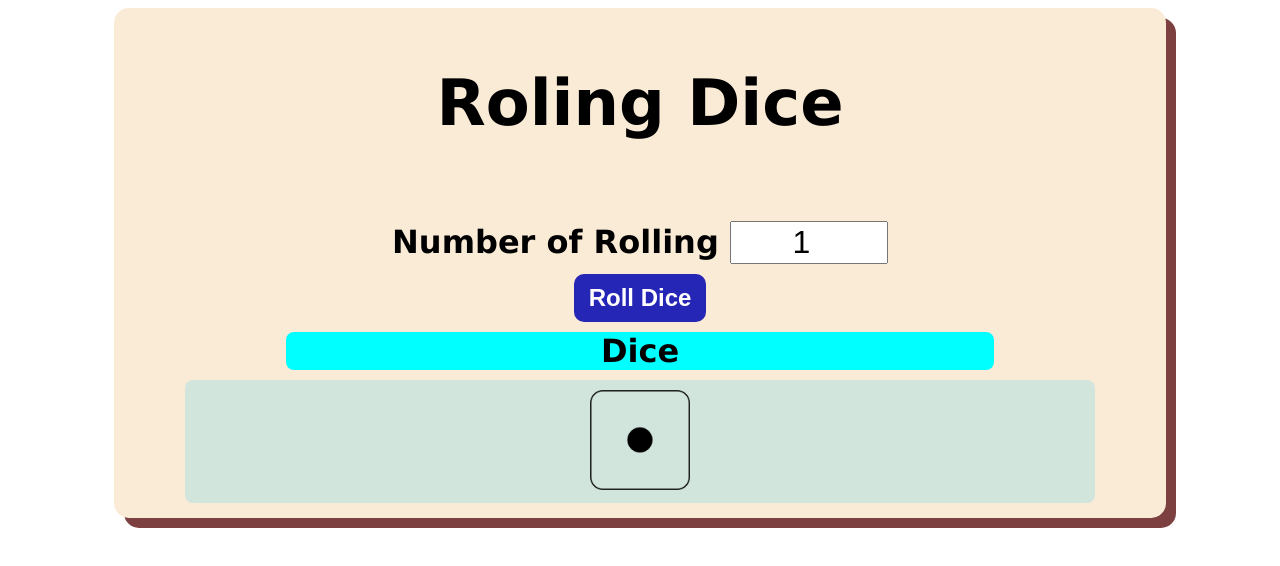
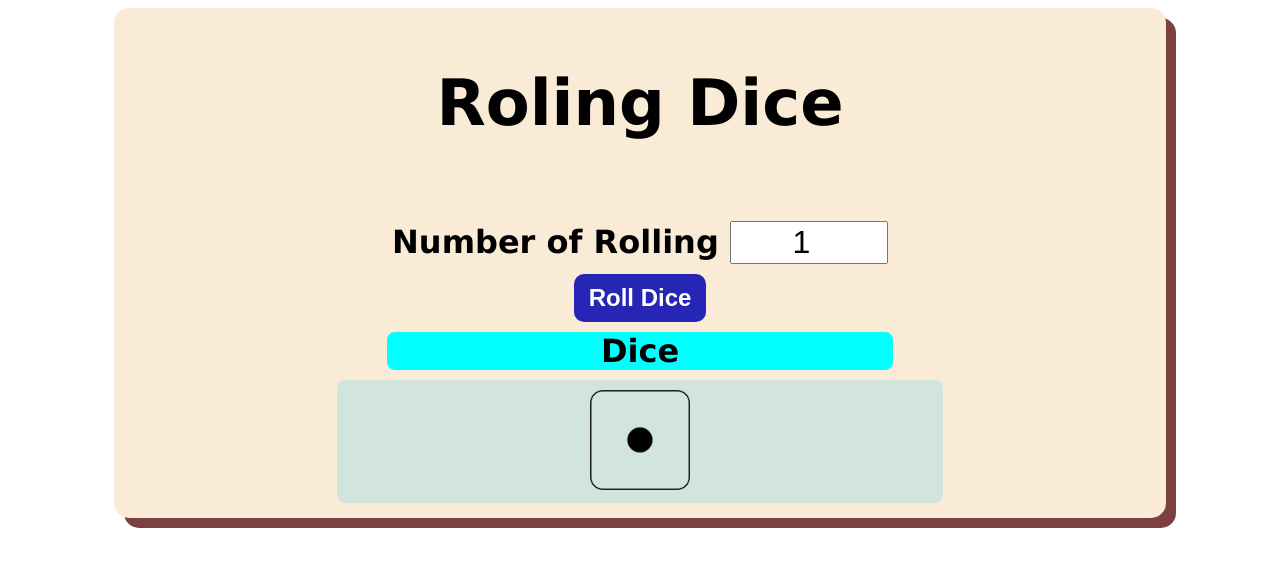
Before and after one commit to dulsan002/Dice-Rolling, a plain HTML site: page index.html in a window 1280 px wide. Drawn offline with Linux system fonts and the light colour scheme.

Commit message:
Update stylee.css

```diff
--- a/stylee.css
+++ b/stylee.css
@@ -38,7 +38,7 @@ input{
 }
 #dice{
   background-color: hsl(180, 100%, 50%);
-  width: 70%;
+  width: 50%;
   height: auto;
   margin: auto;
   margin-bottom: 10px;
@@ -46,7 +46,7 @@ input{
 }
 #diceimage{
   background-color: hsla(180, 46%, 80%, 0.589);
-  width: 90%;
+  width: 60%;
   margin: auto;
   border-radius: 8px;
 }
```
